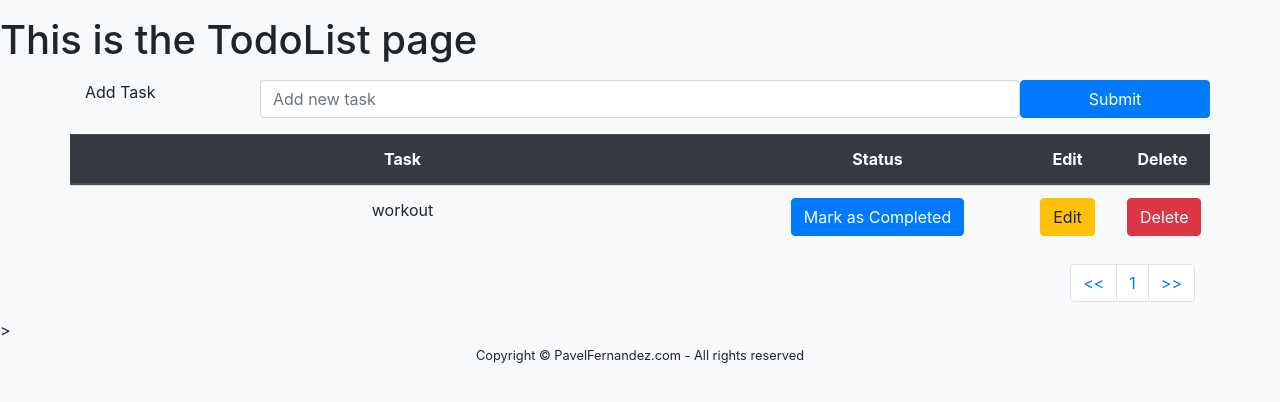
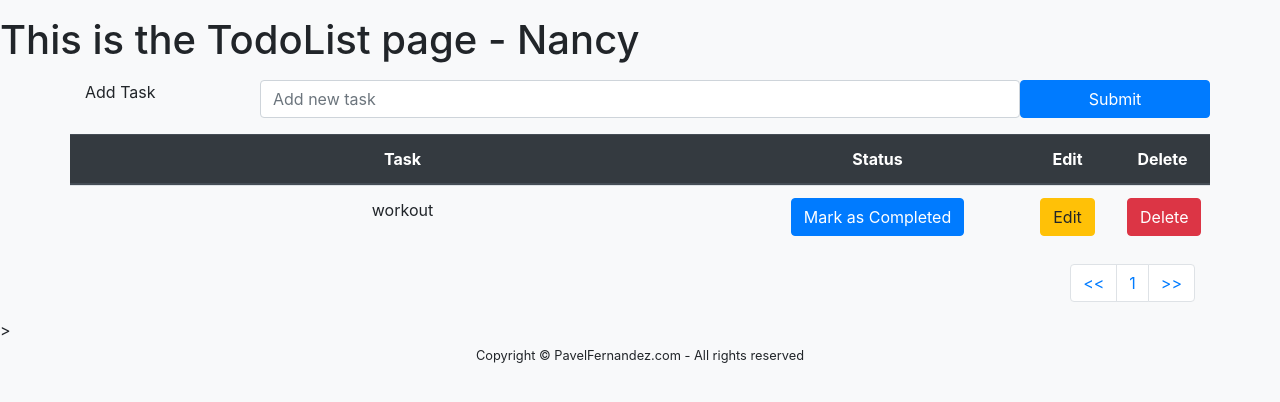
Before and after one commit to pavelfg/taskmate, a Django app: page /todolist/ in a window 1280 px wide. Shown: the part 70-472 px from the top of the page. Run offline with Django 3.2, Linux system fonts and the light colour scheme; a user stored in the database is signed in; data comes from the database, SQL or seed files in the repository; both versions use the stored data as it was after the commit; some libraries are stand-ins or nearby versions.

Commit message:
NAncy added to Todolist page

```diff
--- a/todolist_app/templates/todolist.html
+++ b/todolist_app/templates/todolist.html
@@ -6,7 +6,7 @@
 
 {% block content %}
 
-	<h1>This is the TodoList page</h1>
+	<h1>This is the TodoList page - Nancy</h1>
 
 	<p></p>
 	<!-- alert -->
```
Also changed, not shown: db.sqlite3.
